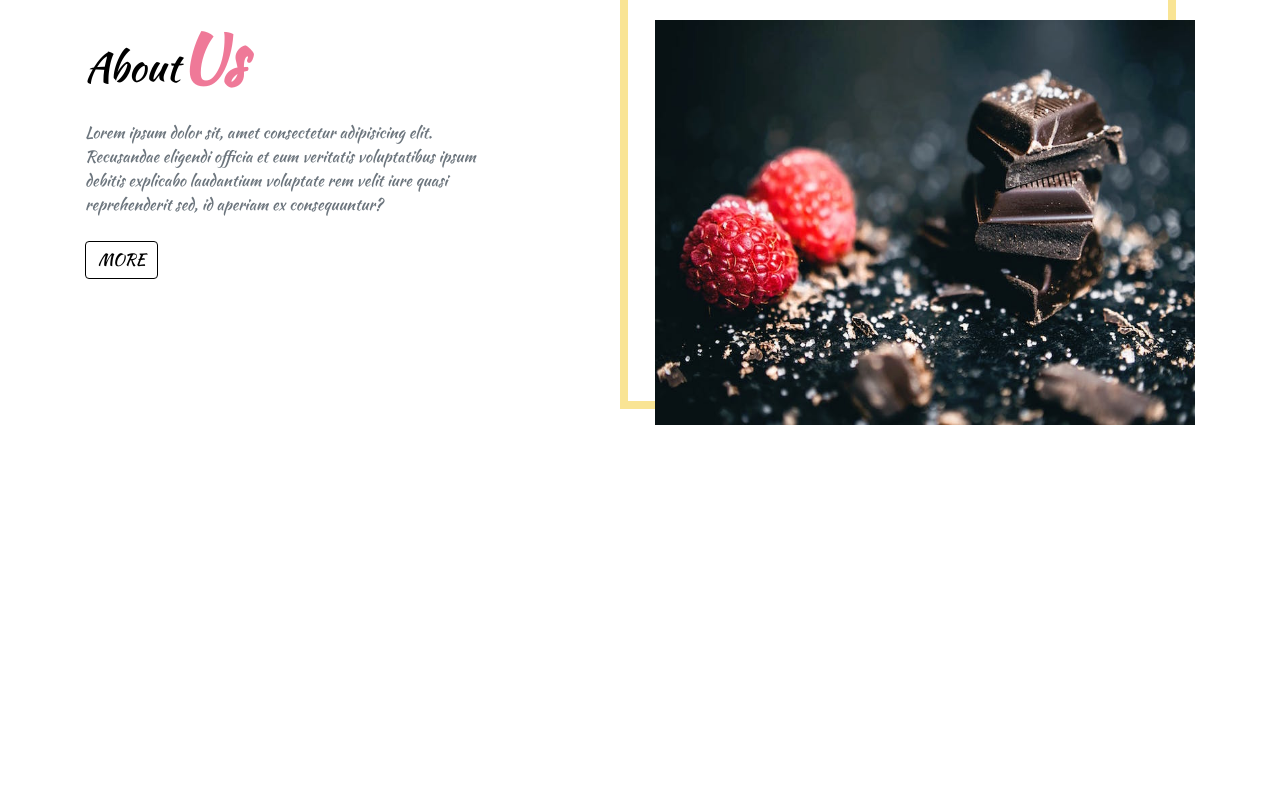
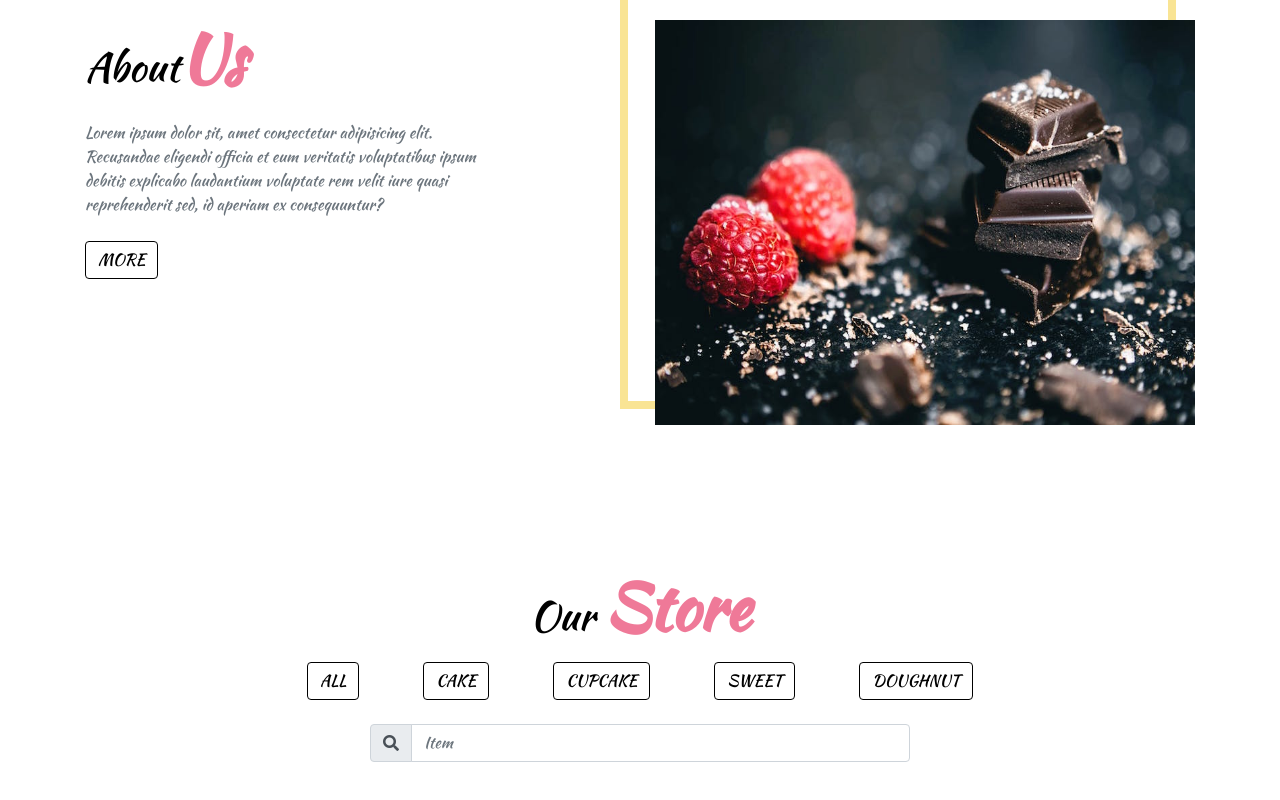
Before and after one commit to TidbitsJS/React-Shop, a React (Create React App) app: page / in a window 1280 px wide. Shown: the part 876-1676 px from the top of the page. Before the commit the page ends 1397 px from the top, so only its background shows below. Built offline with nearby package versions, Linux system fonts and the light colour scheme.

Commit message:
store search & btns

```diff
--- a/src/App.js
+++ b/src/App.js
@@ -2,12 +2,14 @@ import React from "react";
 import "./App.css";
 import Header from "./container/Header/Header";
 import About from "./container/About/About";
+import Store from "./container/Store/Store";
 
 const App = () => {
   return (
     <div className="App">
       <Header />
       <About />
+      <Store />
     </div>
   );
 };
--- /dev/null
+++ b/src/container/Store/Store.js
@@ -0,0 +1,63 @@
+import React, { Component } from "react";
+import { Container, Row, Col, InputGroup, FormControl } from "react-bootstrap";
+
+class Store extends Component {
+  render() {
+    const sortButtons = ["all", "cake", "cupcake", "sweet", "doughnut"].map(
+      (btn, index) => (
+        <a
+          href={"#" + btn}
+          key={index + btn}
+          className="btn btn-black text-uppercase filter-btn m-2"
+          data-filter={btn}
+        >
+          {btn}
+        </a>
+      )
+    );
+
+    return (
+      <section id="store" className="store py-5">
+        <Container>
+          <Row>
+            <Col xs={10} sm={6} className="mx-auto text-center">
+              <h1 className="text-capitalize">
+                Our <strong className="banner-title">Store</strong>
+              </h1>
+            </Col>
+          </Row>
+          <Row>
+            <Col
+              lg={8}
+              className="mx-auto d-flex justify-content-around sortBtn flex-wrap"
+            >
+              {sortButtons}
+            </Col>
+          </Row>
+          <Row>
+            <Col xs={10} md={6} className="mx-auto">
+              <InputGroup className="mt-3 mb-3">
+                <InputGroup.Prepend id="basic-addon">
+                  <span
+                    className="input-group-text search-box"
+                    id="search-icon"
+                  >
+                    <i className="fas fa-search"></i>
+                  </span>
+                </InputGroup.Prepend>
+                <FormControl
+                  placeholder="Item"
+                  aria-label="Item"
+                  aria-describedby="basic-addon"
+                  id="search-item"
+                />
+              </InputGroup>
+            </Col>
+          </Row>
+        </Container>
+      </section>
+    );
+  }
+}
+
+export default Store;
```
